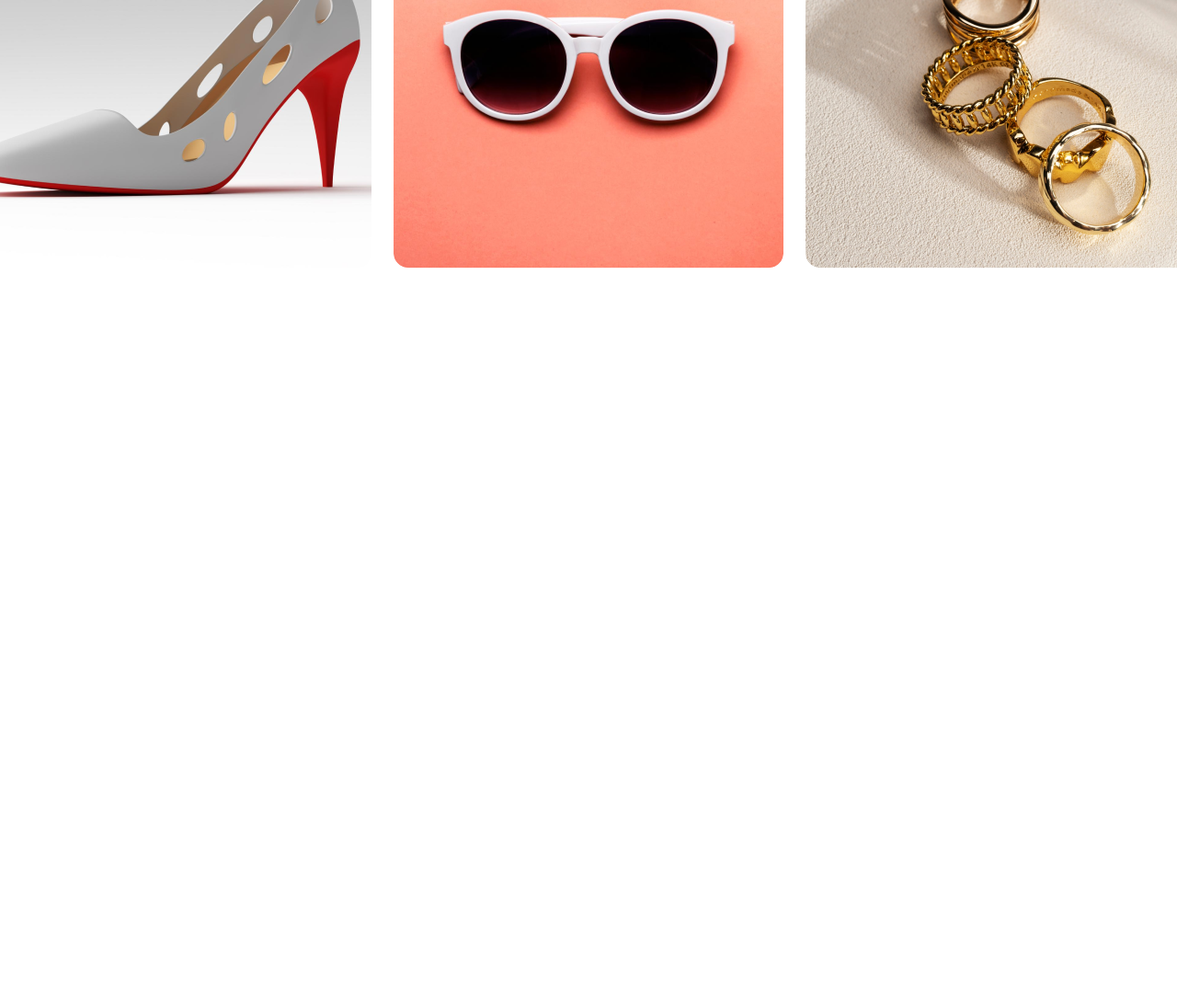
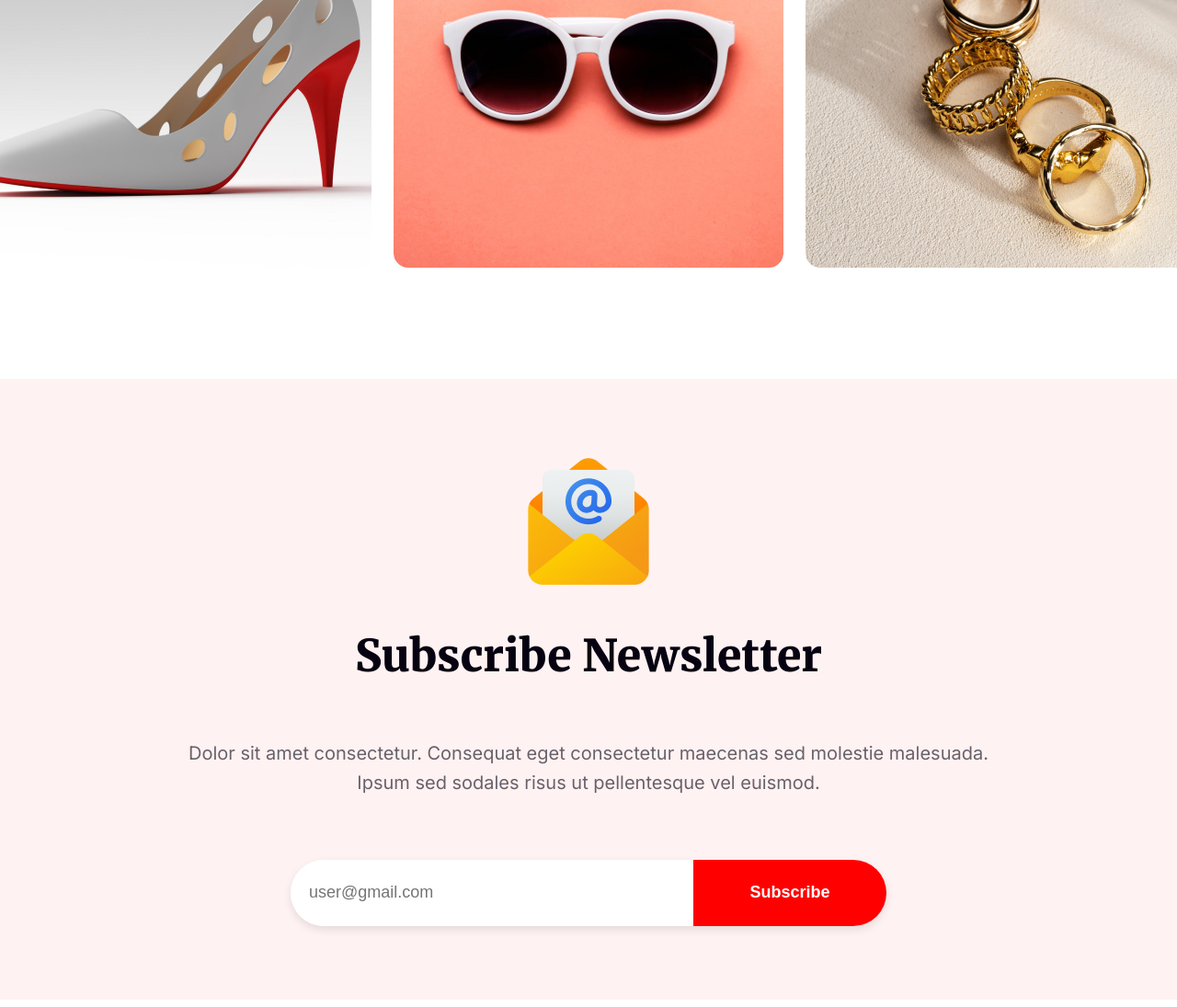
Before and after one commit to tsbarbhuiya/new-year-page, a plain HTML site: page index.html in a window 1280 px wide. Shown: the part 5580-6675 px from the top of the page at 92% size. Before the commit the page ends 5880 px from the top, so only its background shows below. Drawn offline with Linux system fonts and the light colour scheme.

Commit message:
Added the last Main Section

```diff
--- a/index.html
+++ b/index.html
@@ -77,6 +77,17 @@
                 <img src="/images/Rectangle 8.png" alt="">
             </div>
         </section>
+        <section class="eighth">
+            <div class="eighth-container">
+                <img src="/images/Group 61.png" alt="" class="eighth-photo">
+                <h1 class="eighth-header">Subscribe Newsletter</h1>
+                <p class="eighth-paragraph">Dolor sit amet consectetur. Consequat eget consectetur maecenas sed molestie malesuada. Ipsum sed sodales risus ut pellentesque vel euismod. </p>
+                <div class="eighth-second-container">
+                    <input type="email" placeholder="user@gmail.com" class="email-section">
+                    <button class="Subscriber-btn">Subscribe</button>
+                </div>
+            </div>
+        </section>
     </main>
     <footer>
 
--- a/styles/new-year-page.css
+++ b/styles/new-year-page.css
@@ -422,3 +422,80 @@ main{
 }
 
 /* Eighth Section styles */
+
+
+.eighth{
+    width: 1320px;
+    border-radius: 16px;
+    display: flex;
+    justify-content: center;
+    align-items: center;
+    background-color: rgba(255, 0, 0, 0.05);
+    margin: 120px 0px 0px 0px;
+}
+
+.eighth-container{
+    display: flex;
+    width: 896px;
+    flex-direction: column;
+    align-items: center;
+    margin-top: 80px;
+    margin-bottom: 80px;
+}
+
+.eighth-photo{
+
+}
+
+.eighth-header{
+    font-family: 'Merriweather', sans-serif;
+    font-weight: 900;
+    font-size: 48px;
+    color: #070211;
+}
+
+.eighth-paragraph{
+    text-align: center;
+    font-family: 'Inter', sans-serif;
+    font-size: 20px;
+    line-height: 32px;
+    color: #070211;
+    opacity: 0.6;
+}
+
+.eighth-second-container {
+    display: flex;
+    width: 648px;
+    height: 72px;
+    border-radius: 50px;
+    background-color: white;
+    box-shadow: 0px 4px 10px rgba(0, 0, 0, 0.1);
+    margin-top: 48px;
+}
+
+.email-section {
+    flex: 1; /* Makes input take most of the width */
+    padding: 0 20px;
+    font-size: 18px;
+    border: none;
+    outline: none;
+    border-radius: 50px 0px 0px 50px;
+    background-color: white;
+}
+
+.Subscriber-btn {
+    background-color: red;
+    width: 210px;
+    color: white;
+    font-size: 18px;
+    font-weight: bold;
+    border: none;
+    cursor: pointer;
+    padding: 0 30px; /* Adjust padding for button size */
+    border-radius: 0px 50px 50px 0px;
+    transition: 0.3s ease-in-out;
+}
+
+.Subscriber-btn:hover {
+    background-color: darkred;
+}
```
